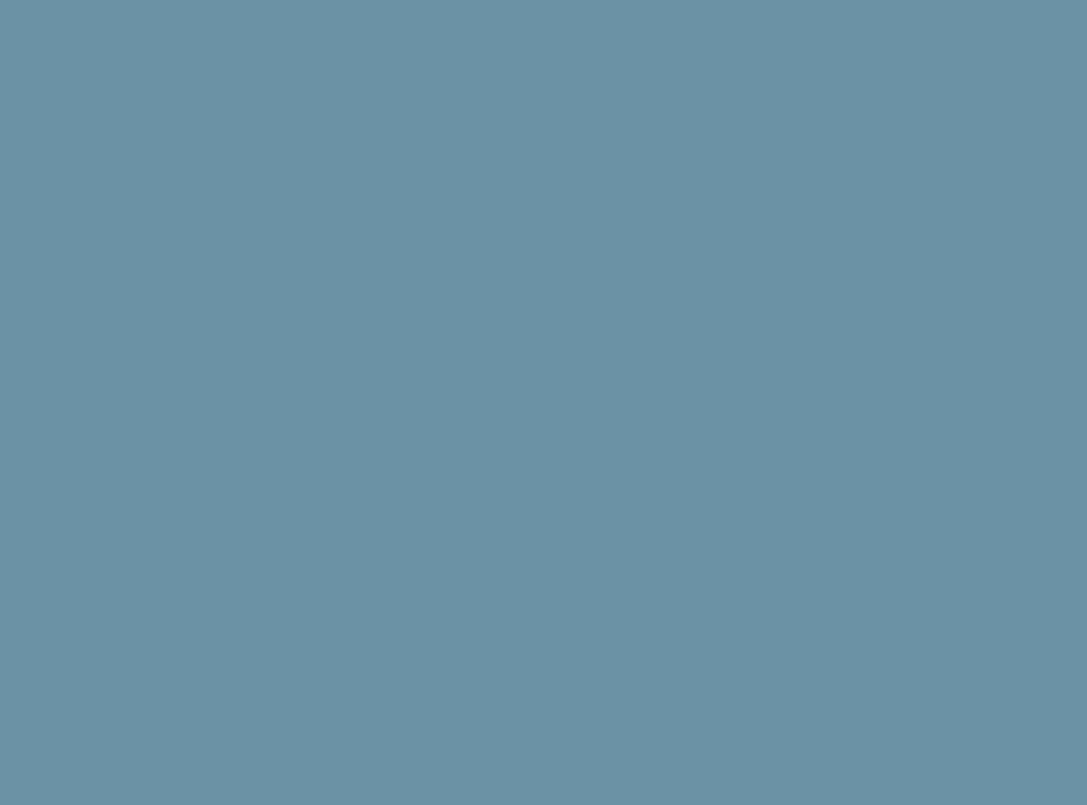
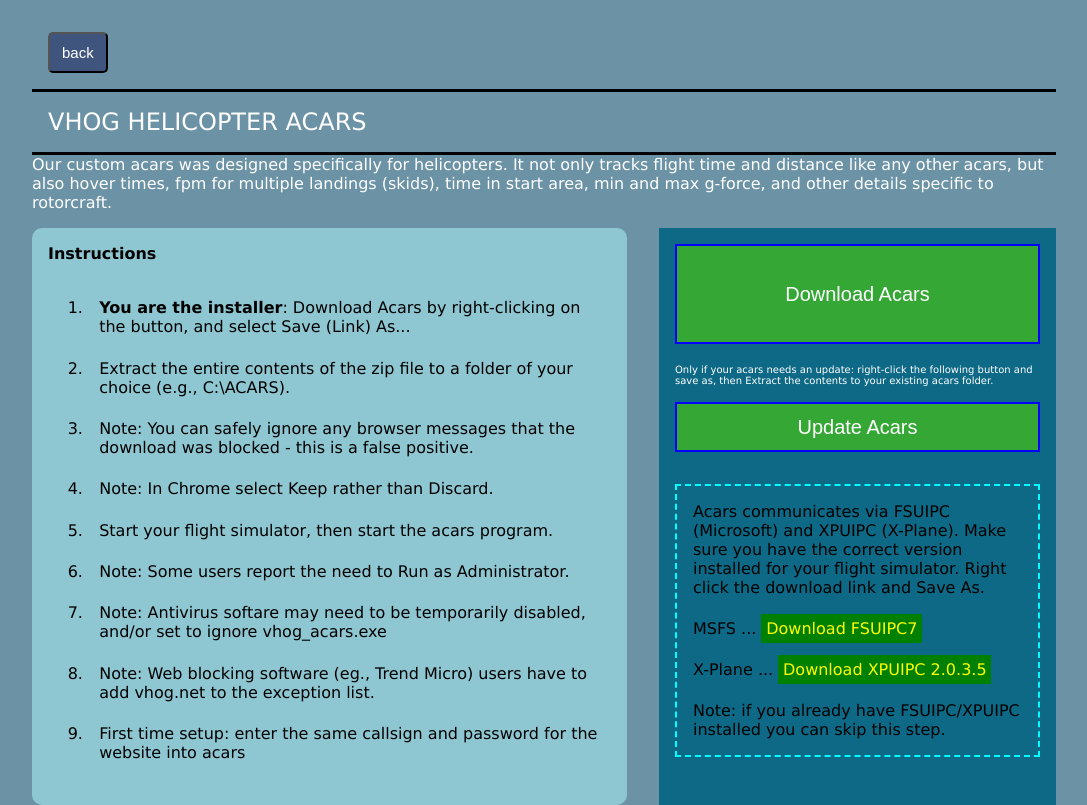
Before and after one commit to gHashFlyer/dhlva, a React (Create React App) app: page /acars in a window 1280 px wide. Before the commit this address had no page. Shown: the whole page, without its empty margins (96-1183 px from the left). Built offline with nearby package versions, Linux system fonts and the light colour scheme.

Commit message:
Version 2 Build

```diff
--- a/src/App.css
+++ b/src/App.css
@@ -86,6 +86,114 @@ body{
   font-family: Futura, Verdana, Geneva, Tahoma, sans-serif;
 
 }
+
+.home-section-flex{
+  display: flex;
+  font-family:Verdana, Geneva, Tahoma, sans-serif;
+}
+.home-section-flex ol li{
+  padding: 0.7rem;
+}
+.home-section-flex-header{
+  font-weight: bold;
+  padding-bottom: 0.5rem;
+}
+.home-section-flex-left{
+  margin-top:1rem;
+
+  color: black;
+  background-color: #8EC7D2;
+  width: 60%;
+  padding:1rem;
+  border-radius:10px;
+}
+.home-section-flex-right{
+  background-color: #0D6986;
+  margin-top:1rem;
+  margin-left:2rem;
+  color: black;
+  padding: 1rem;
+  width:40%;
+}
+
+.home-section-flex-right .tidymesg{
+  margin-top:20px;
+  margin-bottom: 0;
+  font-size: 10px;
+  color: rgb(255, 255, 255);
+}
+.download-button{
+  background-color: rgb(53, 167, 53);
+  border: none;
+  color: white;
+  padding: 12px 30px;
+  cursor: pointer;
+  font-size: 20px;
+  border: 2px solid blue;
+  width:100%;
+  height: 100px;
+}
+.download-button:hover{
+  background-color: rgb(53, 167, 53);
+  border: none;
+  color: white;
+  border: 2px solid yellow;
+  padding: 12px 30px;
+  cursor: pointer;
+  font-size: 20px;
+}
+.download-button:after{
+  content: "Download Acars";
+}
+.download-button:hover:after{
+  content: "Right-click and Save As...";
+}
+
+
+.download-button-update{
+  background-color: rgb(53, 167, 53);
+  border: none;
+  color: white;
+  margin-top:1rem;
+  padding: 12px 30px;
+  cursor: pointer;
+  font-size: 20px;
+  border: 2px solid blue;
+  width:100%;
+  height: 50px;
+}
+.download-button-update:hover{
+  background-color: rgb(53, 167, 53);
+  border: none;
+  color: white;
+  border: 2px solid yellow;
+  padding: 12px 30px;
+  cursor: pointer;
+  font-size: 20px;
+}
+
+.uipc-links{
+  display:flex;
+  flex-direction: column;
+  justify-content:space-between;
+  height:50%;
+  padding:1rem;
+  border: 2px dashed cyan;
+  margin-top:2rem;
+}
+.uipc-links a{
+  text-decoration: none;
+  color: yellow;
+  background-color: green;
+  padding:0.3rem;
+}
+.uipc-links a:hover{
+  text-decoration: none;
+  color: yellow;
+  background-color: rgb(112, 62, 177);
+}
+
+
 
 .home-banner{
   display:flex;
@@ -383,8 +491,7 @@ body{
   padding: 10px 12px;
   margin-right:2rem;
   border-radius: 5px;
-  /* flex: 1 1 0;
-  width:0; */
+
 }
 .header-menu-item:hover{
   color: yellow;
--- a/src/App.js
+++ b/src/App.js
@@ -12,6 +12,8 @@ import JoinForm from './pages/Join';
 import JoinFormLanding from './pages/JoinLanding';
 import Terms from './pages/Terms';
 import About from './pages/About';
+import Acars from './pages/Acars';
+import Discord from './pages/Discord';
 
 
 {/* Authenticated pages */}
@@ -87,6 +89,8 @@ function App() {
         <Route path="/admin_pirep_info/:id" element= { <AdminPirepInfo/> } />
         <Route path="/terms" element={<Terms/>} />
         <Route path="/roadmap" element={<About/>} />
+        <Route path="/acars" element={<Acars/>} />
+        <Route path="/discord" element={<Discord/>} />
 
     </Routes>
   </Suspense>
--- /dev/null
+++ b/src/pages/Acars.js
@@ -0,0 +1,83 @@
+import React from "react";
+import {Link} from 'react-router-dom'
+
+
+const Acars=()=>{
+
+
+    return(
+        <React.Fragment>
+            <div className="home">
+
+                <div className="home-section">
+                    <div className="home-section-label">
+                        <Link to='/'><button className="header-menu-item">back</button></Link>
+                    </div>
+                    <div className="home-section-label">
+                        VHOG HELICOPTER ACARS
+                    </div>
+                    <div className="home-section-descrip">
+                        Our custom acars was designed specifically for helicopters.  It not only tracks flight time and
+                        distance like any other acars, but also hover times, fpm for multiple landings (skids), time in start area,
+                        min and max g-force, and other details specific to rotorcraft.
+                    </div>
+                    <div className="home-section-flex">
+                        <div className="home-section-flex-left">
+                            <div className="home-section-flex-header">Instructions</div>
+                            <ol>
+                                <li><b>You are the installer</b>: Download Acars by right-clicking on the button, and select Save (Link) As... </li>
+                                <li>Extract the entire contents of the zip file to a folder of your choice (e.g., C:\ACARS).</li>
+                                <li>Note: You can safely ignore any browser messages that the download was blocked - this is a false positive.</li>
+                                <li>Note: In Chrome select Keep rather than Discard.</li>
+                                <li>Start your flight simulator, then start the acars program.</li>
+                                <li>Note: Some users report the need to Run as Administrator.</li>
+                                <li>Note: Antivirus softare may need to be temporarily disabled, and/or set to ignore vhog_acars.exe</li>
+                                <li>Note: Web blocking software (eg., Trend Micro) users have to add vhog.net to the exception list.</li>
+                                <li>First time setup: enter the same callsign and password for the website into acars</li>
+                            </ol>
+
+                        </div>
+                        <div className="home-section-flex-right">
+                            {/* <div className="home-section-flex-header">Downloads</div> */}
+
+                            <a href="https://fsacars.com/Version2H/acars_full.zip"><button className="download-button"></button></a>
+
+
+                            <div className="tidymesg">
+                                Only if your acars needs an update: right-click the following button and save as, then Extract
+                                the contents to your existing acars folder.
+                            </div>
+                            <a href="https://fsacars.com/Version2H/acars_update.zip"><button className="download-button-update">Update Acars</button></a>
+
+
+                            <div className="uipc-links">
+                                <div>
+                                Acars communicates via FSUIPC (Microsoft) and XPUIPC (X-Plane).  Make sure you have the correct version installed for your flight simulator. Right click the download link and Save As.
+                                </div>
+
+                                <div>
+                                    MSFS ... <a href="https://vhog.net/acars/Install_FSUIPC7.zip">Download FSUIPC7</a>
+                                </div>
+
+                                <div>
+                                    X-Plane ... <a href="https://vhog.net/acars/XPUIPC_2.0.3.5_and_XPWideClient_2.0.0.3.zip">Download XPUIPC 2.0.3.5</a>
+                                </div>
+
+                                <div>Note: if you already have FSUIPC/XPUIPC installed you can skip this step.</div>
+
+                            </div>
+
+
+                        </div>
+                    </div>
+
+
+
+
+                </div>
+
+            </div>
+        </React.Fragment>
+    )
+}
+export default Acars;
--- /dev/null
+++ b/src/pages/Discord.js
@@ -0,0 +1,42 @@
+import React from "react";
+import {Link} from 'react-router-dom'
+
+
+const Discord=()=>{
+
+
+    return(
+        <React.Fragment>
+            <div className="home">
+
+                <div className="home-section">
+                    <div className="home-section-label">
+                        <Link to='/'><button className="header-menu-item">back</button></Link>
+                    </div>
+                    <div className="home-section-label">
+                    Join us on Discord!
+                    </div>
+                    <div className="home-section">
+                        <br />
+                        <div>Invite Code: PMbUR87nMP</div>
+                        <br /><hr />
+                        <div>
+                            Discord is a free voice and text chat app that you access with a browser,
+                            or you can use the Discord App on your PC or mobile device. We want you to
+                            join us! Simply click on the following invite link, and use your first name and
+                            callsign, such as: 'John - VHG987'.
+                        </div>
+
+                        <br /><br />
+                        <div><a href="https://discord.gg/PMbUR87nMP">Invite Link</a></div>
+
+                    </div>
+
+
+                </div>
+
+            </div>
+        </React.Fragment>
+    )
+}
+export default Discord;
--- a/src/pages/Home.js
+++ b/src/pages/Home.js
@@ -63,8 +63,12 @@ const Home=(props)=>{
                             <Link to='/flyingnow'><button className="menu-item">Flying Now</button></Link>
                             <Link to='/pilotstories'><button className="menu-item">Join Us</button></Link> */}
                             {props.loggedIn && <Link to='/userhome'><button className="menu-item">My Dashboard</button></Link>}
+                            {props.loggedIn && <Link to='/acars'><button className="menu-item">Acars</button></Link>}
+                            {props.loggedIn && <Link to='/discord'><button className="menu-item">Discord</button></Link>}
                             {props.loggedIn && <Link to='/'><button onClick={handleLogout} className="menu-item">Logout</button></Link>}
                             {!props.loggedIn && <Link to='/login'><button className="menu-item">Login</button></Link>}
+                            <Link to='/roadmap'><button className="menu-item">System Stats</button></Link>
+                            <Link to='/roadmap'><button className="menu-item">Flight Map</button></Link>
                             <Link to='/roadmap'><button className="menu-item">Tours</button></Link>
                             <Link to='/roadmap'><button className="menu-item">Missions</button></Link>
                             <Link to='/roadmap'><button className="menu-item">Awards</button></Link>
```
Also changed, not shown: src/images/acars.jpg (added).
